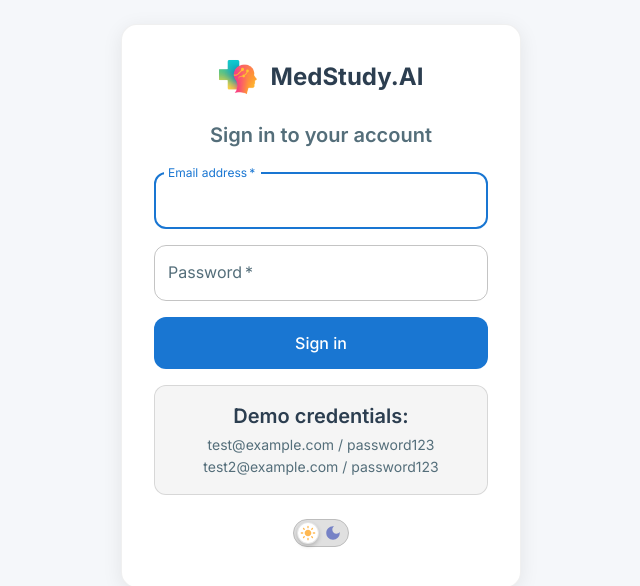
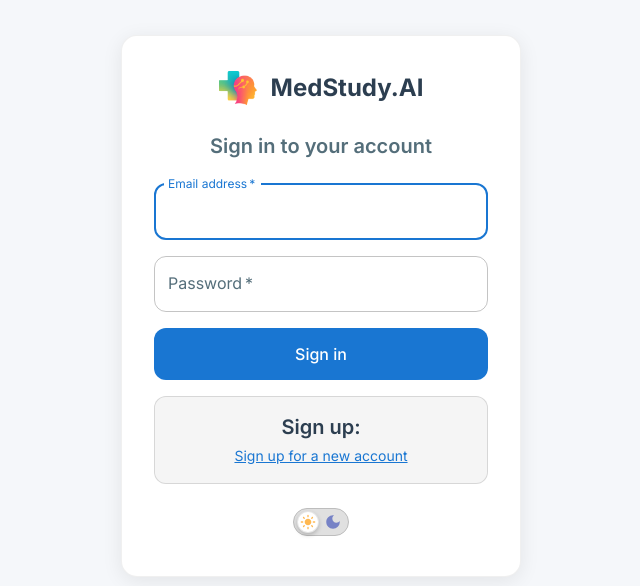
Before and after one commit to HowardQian201/med_study, a React (Vite) app in the folder client/: page /login in a window 1280 px wide. Shown: the part 126-712 px from the top of the page, without its empty margins (319-959 px from the left). Built offline with nearby package versions, Linux system fonts and the light colour scheme; no server answers.

Commit message:
changed login to sign up

```diff
--- a/client/src/pages/Login.jsx
+++ b/client/src/pages/Login.jsx
@@ -11,7 +11,8 @@
   Alert,
   Container,
   CircularProgress,
-  Stack
+  Stack,
+  Link
 } from '@mui/material';
 import ThemeToggle from '../components/ThemeToggle';
 
@@ -70,7 +71,7 @@
   return (
     <Container
       component="main"
-      maxWidth="sm"
+      maxWidth="xl"
       sx={{
         minHeight: '100vh',
         display: 'flex',
@@ -85,7 +86,8 @@
         elevation={3}
         sx={{
           width: '100%',
-          maxWidth: 400,
+          minWidth: 400,
+          maxWidth: 700,
           p: 2
         }}
       >
@@ -182,11 +184,12 @@
                   }}
                 >
                   <Typography variant="h5" color="text.primary" fontWeight="600">
-                    Demo credentials:
+                    Sign up:
                   </Typography>
                   <Typography variant="body2" color="text.secondary" sx={{ mt: 0.5 }}>
-                    test@example.com / password123
-                    test2@example.com / password123
+                    <Link href="https://docs.google.com/forms/d/e/1FAIpQLSeTIoA9kL4aqhR7L_3NtR4F9sr_plsd3VqLU4kh--aLEe-Cvw/viewform?usp=dialog" target="_blank" rel="noopener" sx={{ color: 'primary.main', textDecoration: 'underline' }}>
+                      Sign up for a new account
+                    </Link>
                   </Typography>
                 </Box>
               </Stack>
```
Also changed, not shown: 5 other files (tests, documents, lock files or other folders).
